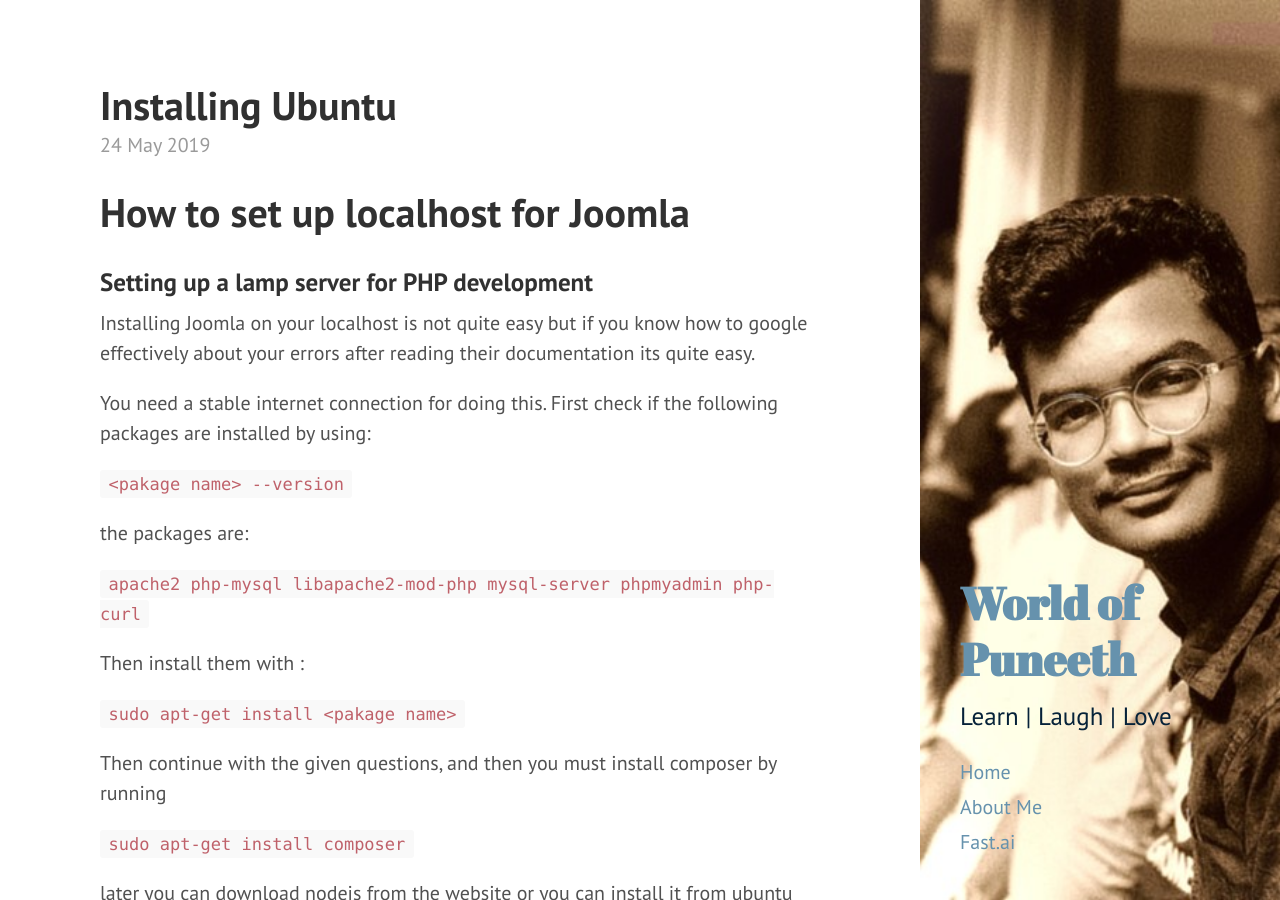
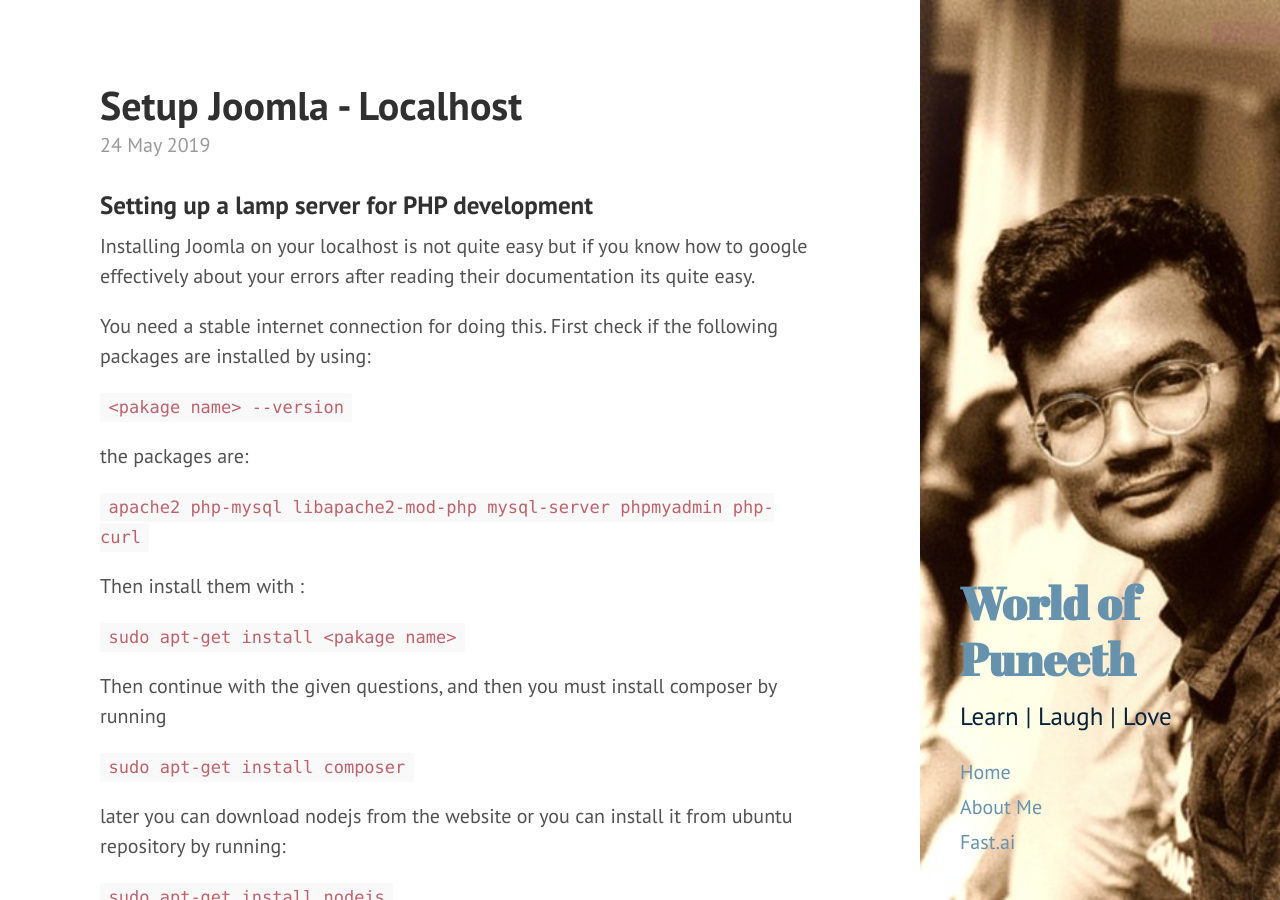
Before and after one commit to puneeth-chanda/puneeth-chanda.github.io, a Jekyll site: the page built from _posts/2019-05-24-Setup-Joomla.md, in a window 1280 px wide and 900 px high. Built offline with Jekyll 4.4.1, drawn with Linux system fonts in a browser that asks for light colours; Markdown is read by kramdown in place of the engine named in the settings.

Commit message:
update joomla post

```diff
--- a/_posts/2019-05-24-Setup-Joomla.md
+++ b/_posts/2019-05-24-Setup-Joomla.md
@@ -1,9 +1,9 @@
 ---
 layout: post
-title: Installing Ubuntu
+title: Setup Joomla - Localhost
 ---
 
-# How to set up localhost for Joomla
+
 
 ### Setting up a lamp server for PHP development
 
```
